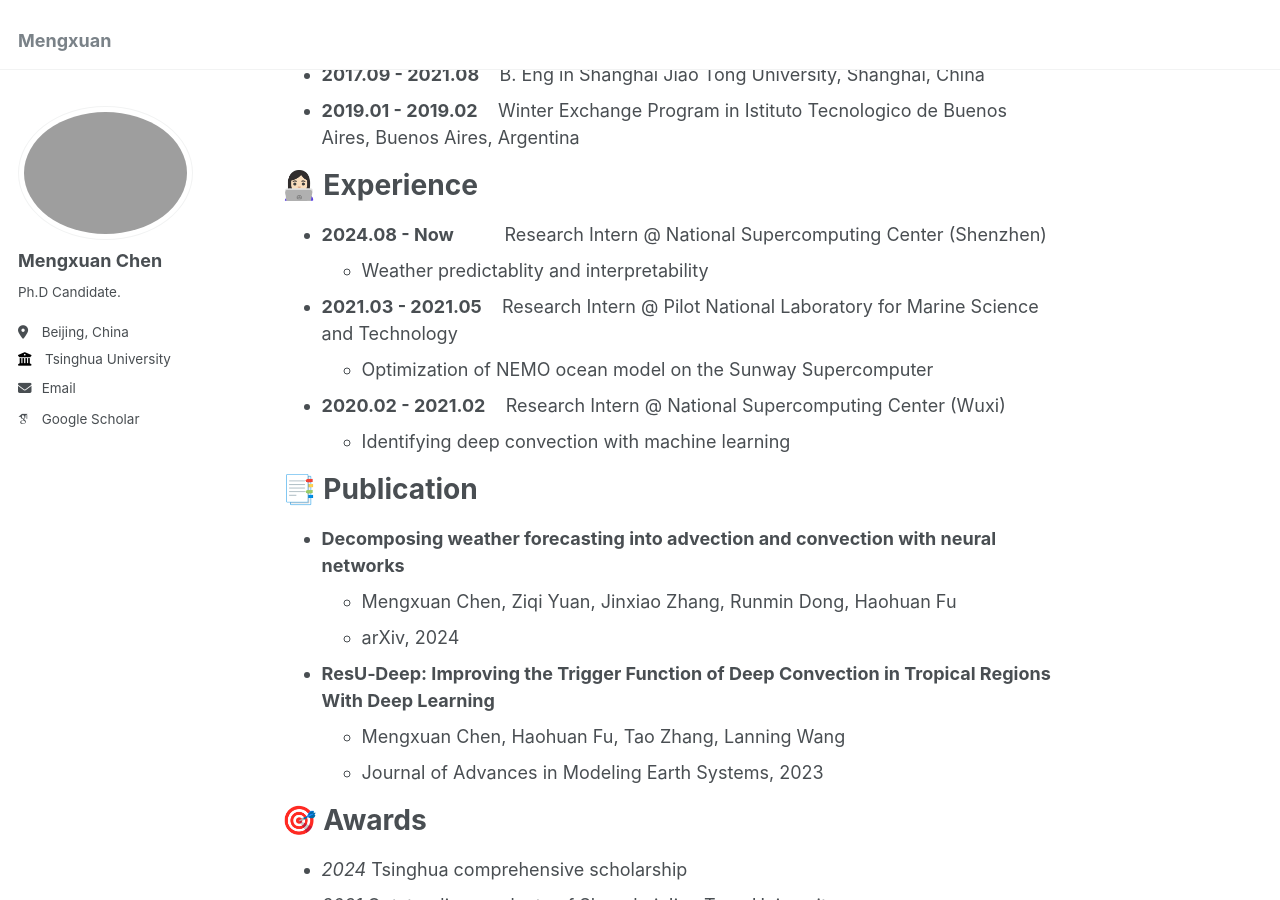
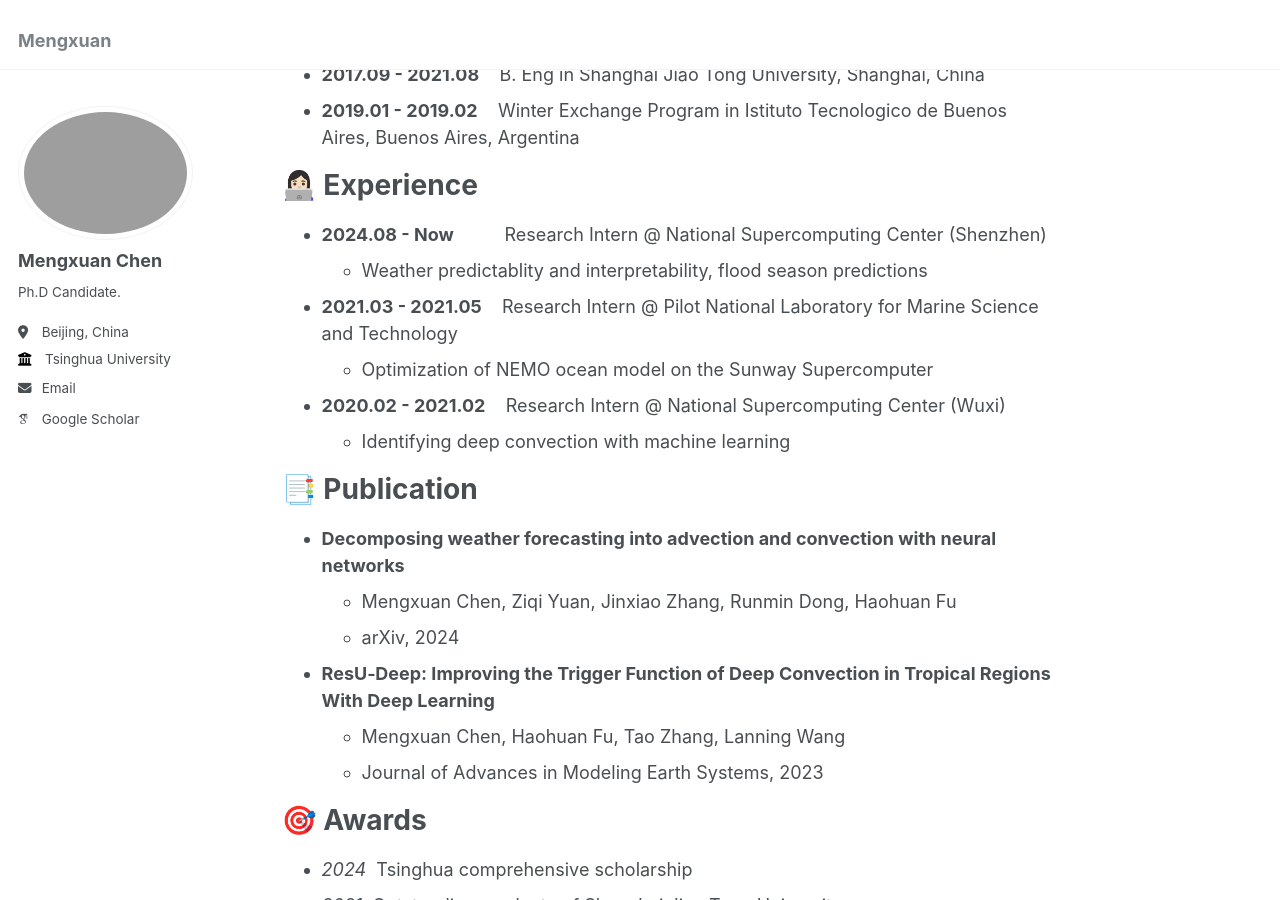
Before and after one commit to SauryChen/SauryChen.github.io, a Jekyll site: the page built from _pages/about.md, in a window 1280 px wide and 900 px high, scrolled down 332 px. Built offline with Jekyll 4.4.1, drawn with Linux system fonts in a browser that asks for light colours; some web fonts are replaced; part of the change alters nothing that is shown.

Commit message:
Update about.md

```diff
--- a/_pages/about.md
+++ b/_pages/about.md
@@ -18,7 +18,7 @@ I am an (INTJ) Ph.D candidate at [Department of Earth System Science](https://ww
 👩🏻‍💻 Experience
 ======
 + **2024.08 - Now**    &nbsp;&nbsp;&nbsp;&nbsp;&nbsp;&nbsp;&nbsp;&nbsp;  Research Intern @ National Supercomputing Center (Shenzhen)
-  + Weather predictablity and interpretability
+  + Weather predictablity and interpretability, flood season predictions
 + **2021.03 - 2021.05**   &nbsp;&nbsp; Research Intern @ Pilot National Laboratory for Marine Science and Technology
   + Optimization of NEMO ocean model on the Sunway Supercomputer
 + **2020.02 - 2021.02**  &nbsp;&nbsp;  Research Intern @ National Supercomputing Center (Wuxi)
@@ -36,14 +36,14 @@ I am an (INTJ) Ph.D candidate at [Department of Earth System Science](https://ww
 
 🎯 Awards
 ======
-+ *2024* Tsinghua comprehensive scholarship
-+ *2021* Outstanding graduate of Shanghai Jiao Tong University
-+ *2021* Undergraduate progress scholarship
-+ *2020* Undergraduate progress scholarship
-+ *2019* Undergraduate progress scholarship
++ *2024* &nbsp;Tsinghua comprehensive scholarship
++ *2021* &nbsp;Outstanding graduate of Shanghai Jiao Tong University
++ *2021* &nbsp;Undergraduate progress scholarship
++ *2020* &nbsp;Undergraduate progress scholarship
++ *2019* &nbsp;Undergraduate progress scholarship
 
 📖 Teaching Experience
 ======
-+ *2022SU* Teaching Assistant in Big Data Analytics for Global Change Studies
-+ *2021SU* Teaching Assistant in VM350 Design & Manufacturing
-+ *2020FA* Teaching Assistant in VM320 Fluid Mechanics
++ *2022SU* &nbsp;Teaching Assistant in Big Data Analytics for Global Change Studies
++ *2021SU* &nbsp;Teaching Assistant in VM350 Design & Manufacturing
++ *2020FA* &nbsp;Teaching Assistant in VM320 Fluid Mechanics
```
